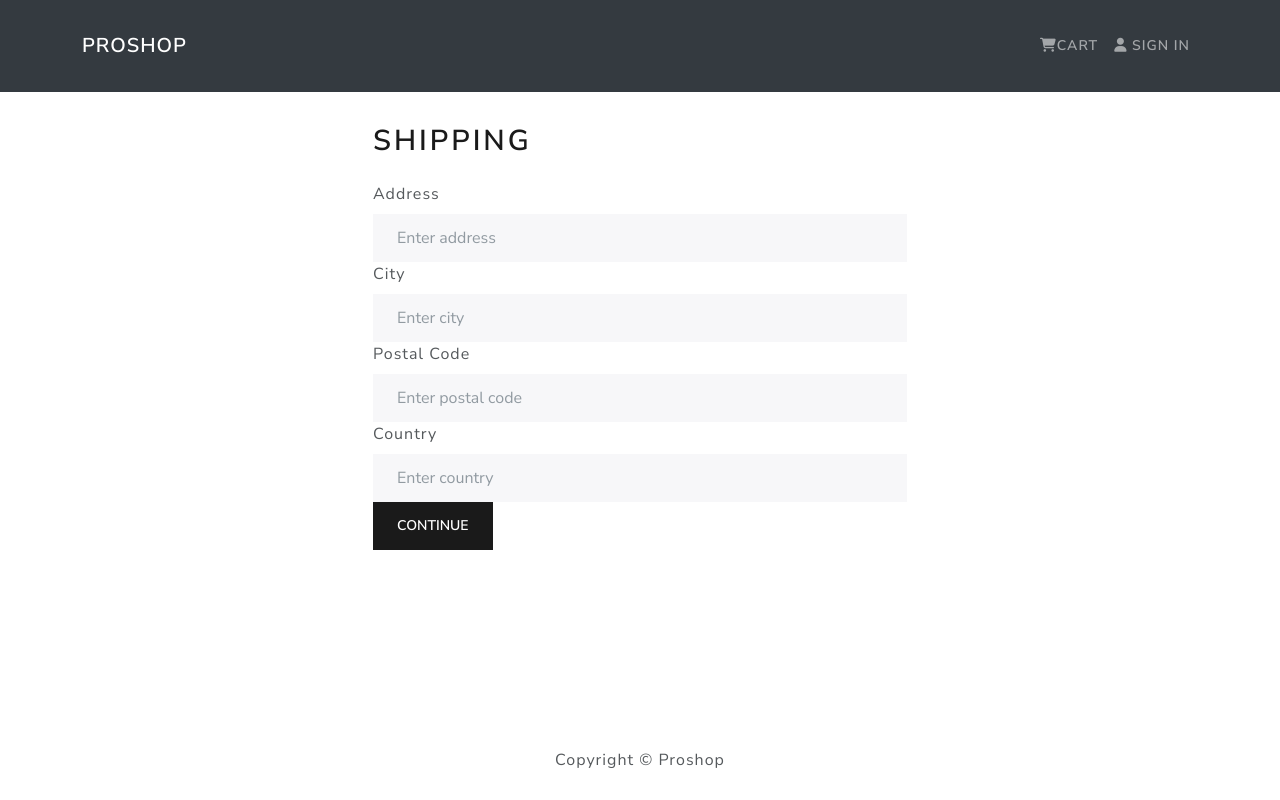
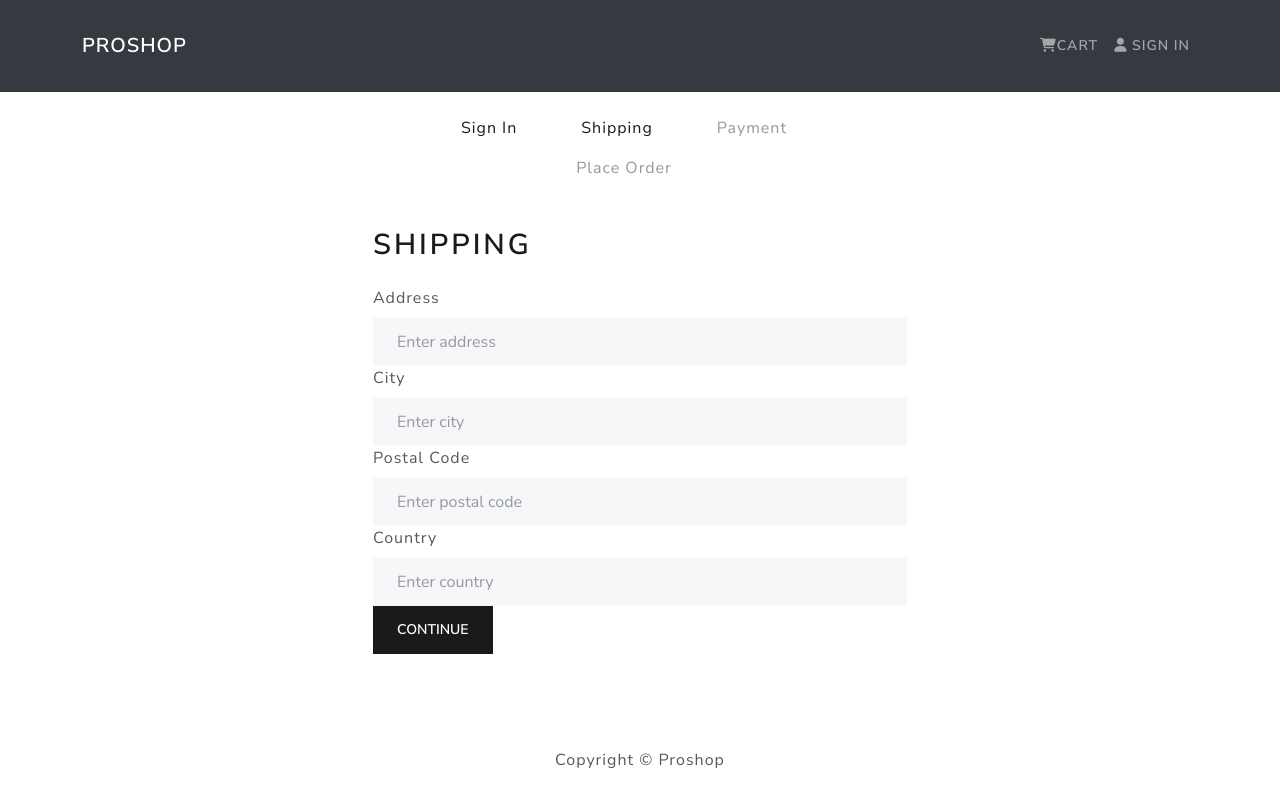
Before and after one commit to Bhaskar-Developer/mern-ecommerce-app, a React (Create React App) app in the folder frontend/: page /shipping in a window 1280 px wide. Built offline with nearby package versions, Linux system fonts and the light colour scheme.

Commit message:
Add checkout steps UI

```diff
--- /dev/null
+++ b/frontend/src/components/CheckoutSteps.jsx
@@ -0,0 +1,64 @@
+import { Nav } from 'react-bootstrap'
+import { Link } from "react-router-dom"
+
+
+const CheckoutSteps = ({ step1, step2, step3, step4 }) => {
+  return (
+    <Nav className='justify-content-center mb-4' >
+        <Nav.Item>
+            { step1 ?
+            (
+                <Nav.Link as={Link} to='/login' >
+                    Sign In
+                </Nav.Link>
+            ) :
+            (
+                <Nav.Link disabled >
+                    Sign In
+                </Nav.Link>
+            )}
+        </Nav.Item>
+        <Nav.Item>
+            { step2 ?
+            (
+                <Nav.Link as={Link} to='/shipping' >
+                    Shipping
+                </Nav.Link>
+            ) :
+            (
+                <Nav.Link disabled >
+                    Shipping
+                </Nav.Link>
+            )}
+        </Nav.Item>
+        <Nav.Item>
+            { step3 ?
+            (
+                <Nav.Link as={Link} to='/payment' >
+                    Payment
+                </Nav.Link>
+            ) :
+            (
+                <Nav.Link disabled >
+                    Payment
+                </Nav.Link>
+            )}
+        </Nav.Item>
+        <Nav.Item>
+            { step4 ?
+            (
+                <Nav.Link as={Link} to='/placeorder' >
+                    Place Order
+                </Nav.Link>
+            ) :
+            (
+                <Nav.Link disabled >
+                    Place Order
+                </Nav.Link>
+            )}
+        </Nav.Item>
+    </Nav>
+  )
+}
+
+export default CheckoutSteps
--- a/frontend/src/screens/ShippingSceen.jsx
+++ b/frontend/src/screens/ShippingSceen.jsx
@@ -4,6 +4,7 @@
 import { useDispatch, useSelector } from 'react-redux'
 import FormContainer from '../components/FormContainer'
 import { saveShippingAddress } from '../actions/cartActions'
+import CheckoutSteps from '../components/CheckoutSteps'
 
 const ShippingSceen = () => {
   const navigate = useNavigate()
@@ -25,6 +26,7 @@
 
   return (
     <FormContainer>
+      <CheckoutSteps step1 step2 />
       <h1>Shipping</h1>
       <Form onSubmit={submitHandler}>
         <Form.Group controlId='address'>
```
